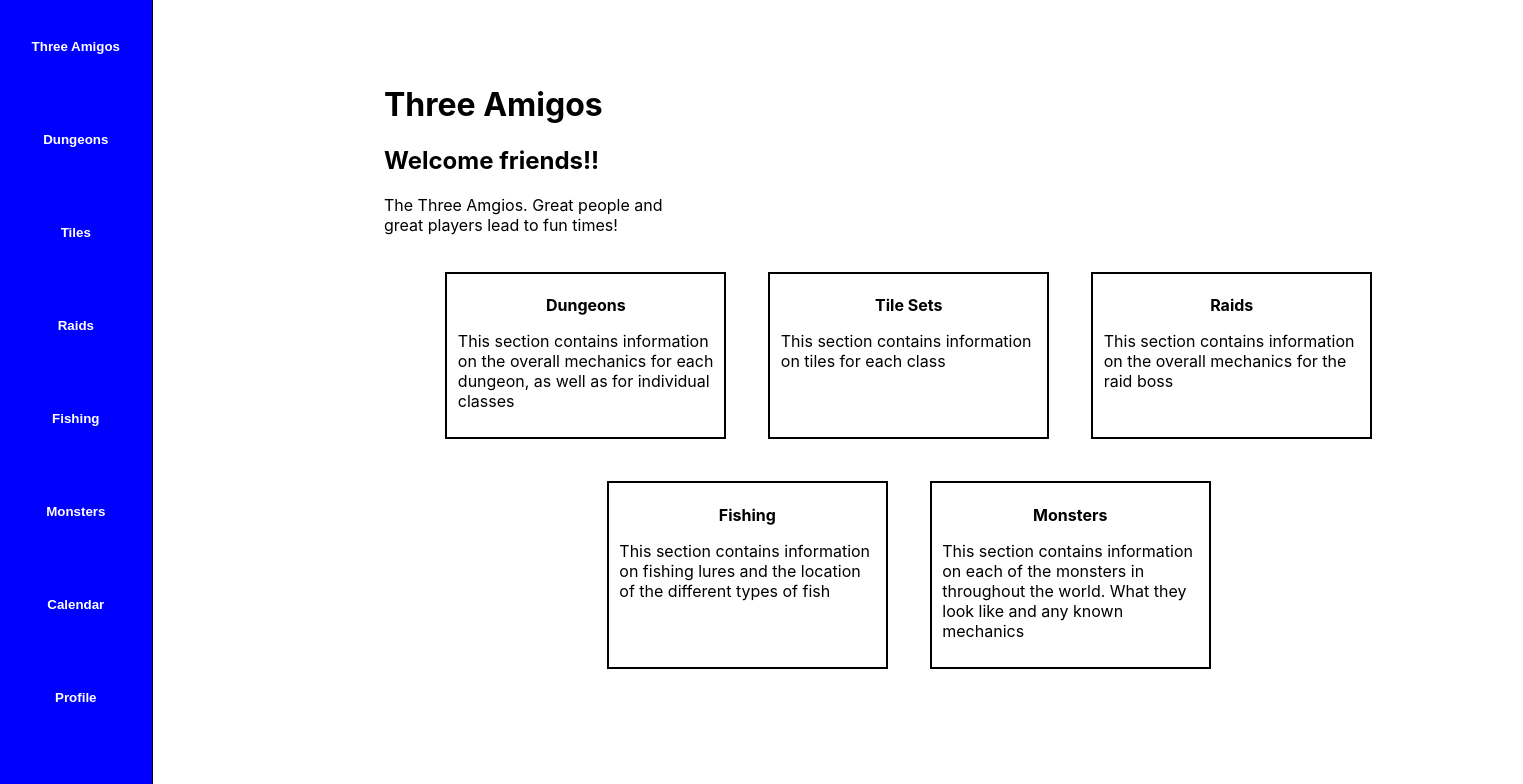
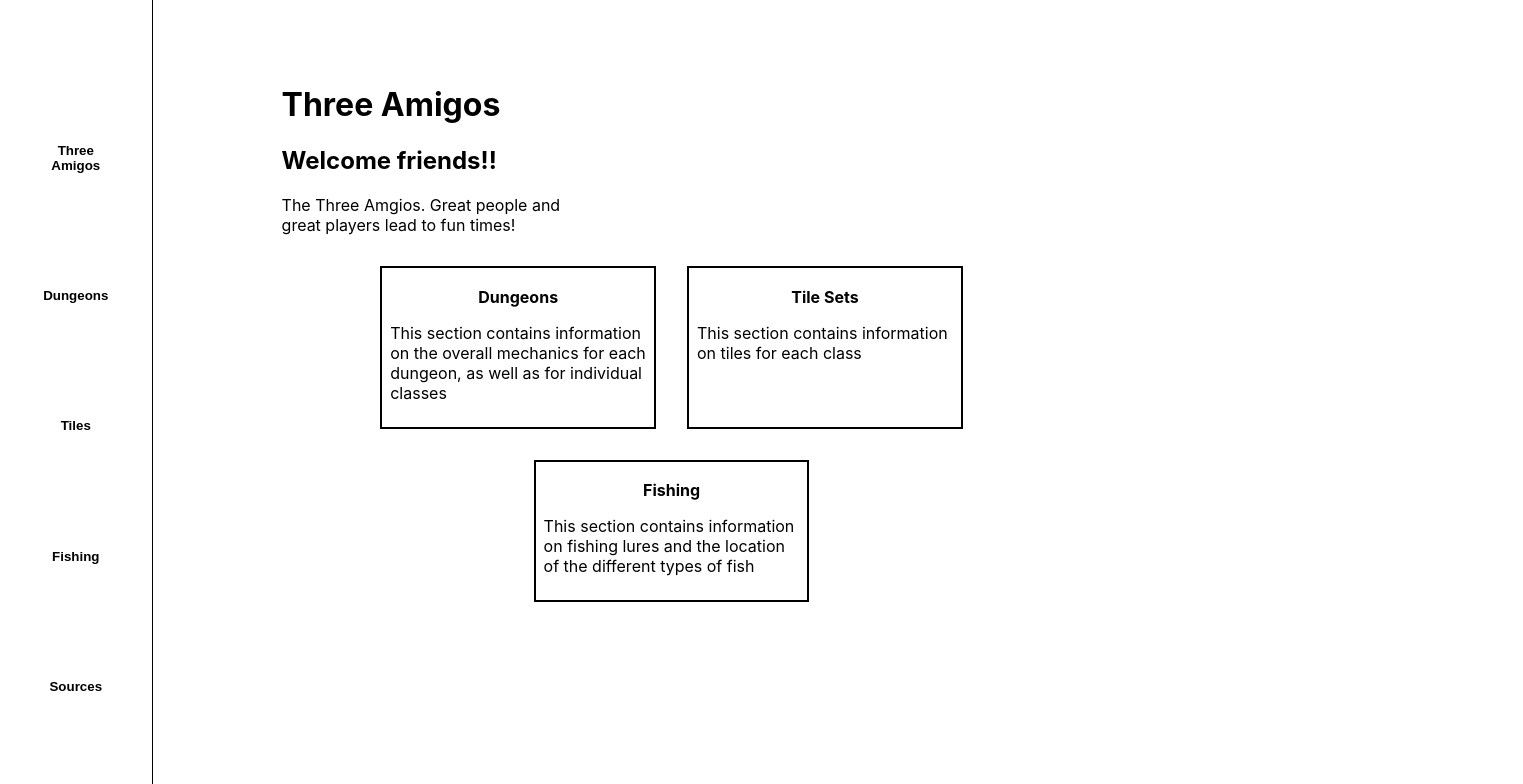
Before and after one commit to abmcbride5/threeamigos, a React (Create React App) app: page / in a window 1280 px wide. Shown: the top 784 px of the page, 1523 px wide, since content can reach past the window. Built offline with nearby package versions, Linux system fonts and the light colour scheme.

Commit message:
updated application to only include fully completed components in view

```diff
--- a/src/App.js
+++ b/src/App.js
@@ -83,9 +83,7 @@ function App() {
       <div className="app__body">
       {Dungeons && <DungeonsComp />}
       {Tiles && <TilesComp />}
-      {Raids && <RaidsComp />}
       {Fishing && <FishingComp />}
-      {Monsters && <MonstersComp />}
       {Sources && <SourcesComp />}
       {three && <ThreeAmigos />}
 
--- a/src/components/header.js
+++ b/src/components/header.js
@@ -4,20 +4,12 @@ import '../css/header.css';
 
 export default function  Header(props){
 
-    const handleTempClick = (label) => {
-        alert(`${label} COMING SOON!!!`)
-    }
-
     return (
         <div className="header">
             <Link click={props.click} label="Three Amigos" />
             <Link click={props.click} label="Dungeons" />
             <Link click={props.click} label="Tiles" />
-            <Link click={props.click} label="Raids" />
             <Link click={props.click} label="Fishing" />
-            <Link click={props.click} label="Monsters" />
-            <Link click={handleTempClick} label="Calendar" />
-            <Link click={handleTempClick} label="Profile" />
             <Link click={props.click} label="Sources" />
 
         </div>
--- a/src/components/home.js
+++ b/src/components/home.js
@@ -14,16 +14,8 @@ export default function Home(){
         info="This section contains information on tiles for each class"
       />
       <Card
-        title="Raids"
-        info="This section contains information on the overall mechanics for the raid boss"
-      />
-      <Card
         title="Fishing"
         info="This section contains information on fishing lures and the location of the different types of fish"
-      />
-      <Card
-        title="Monsters"
-        info="This section contains information on each of the monsters in throughout the world. What they look like and any known mechanics"
       />
       </div>
 
--- a/src/css/App.css
+++ b/src/css/App.css
@@ -1,9 +1,8 @@
 .app{
   display: flex;
   flex-flow: row wrap;
-  /* justify-content: center; */
 }
  .app__body{
-  margin: -17% -19% 0% 26%;
+  margin: -17% 3% 0% 18%;
   padding: 22% 7% 0% 4%;
  }
--- a/src/css/header.css
+++ b/src/css/header.css
@@ -2,11 +2,10 @@
   position: fixed;
   display: flex;
   flex-flow: column;
-  justify-content: space-between;
+  justify-content: space-evenly;
   border-right: 1px solid black;
   margin-right: 0%;
   margin-top: -3%;
   padding: 6% 2% 2% 2%;
   height: 95%;
-  background-color: blue;
 }
--- a/src/css/link.css
+++ b/src/css/link.css
@@ -1,6 +1,5 @@
 .link{
-    background-color: blue;
     border: none;
-    color: white;
-
+    background-color: white;
+    margin: 10%;
 }
```
